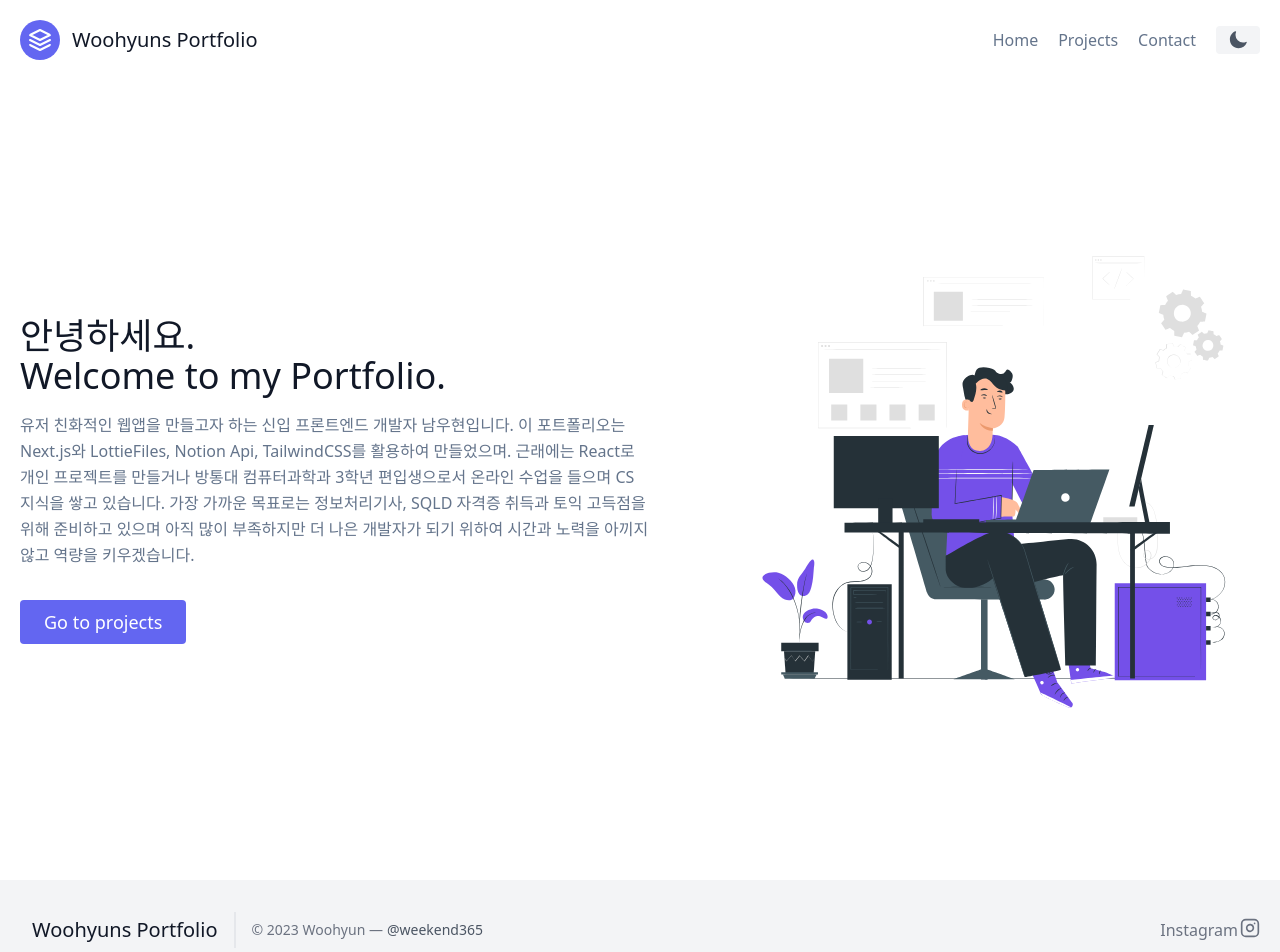
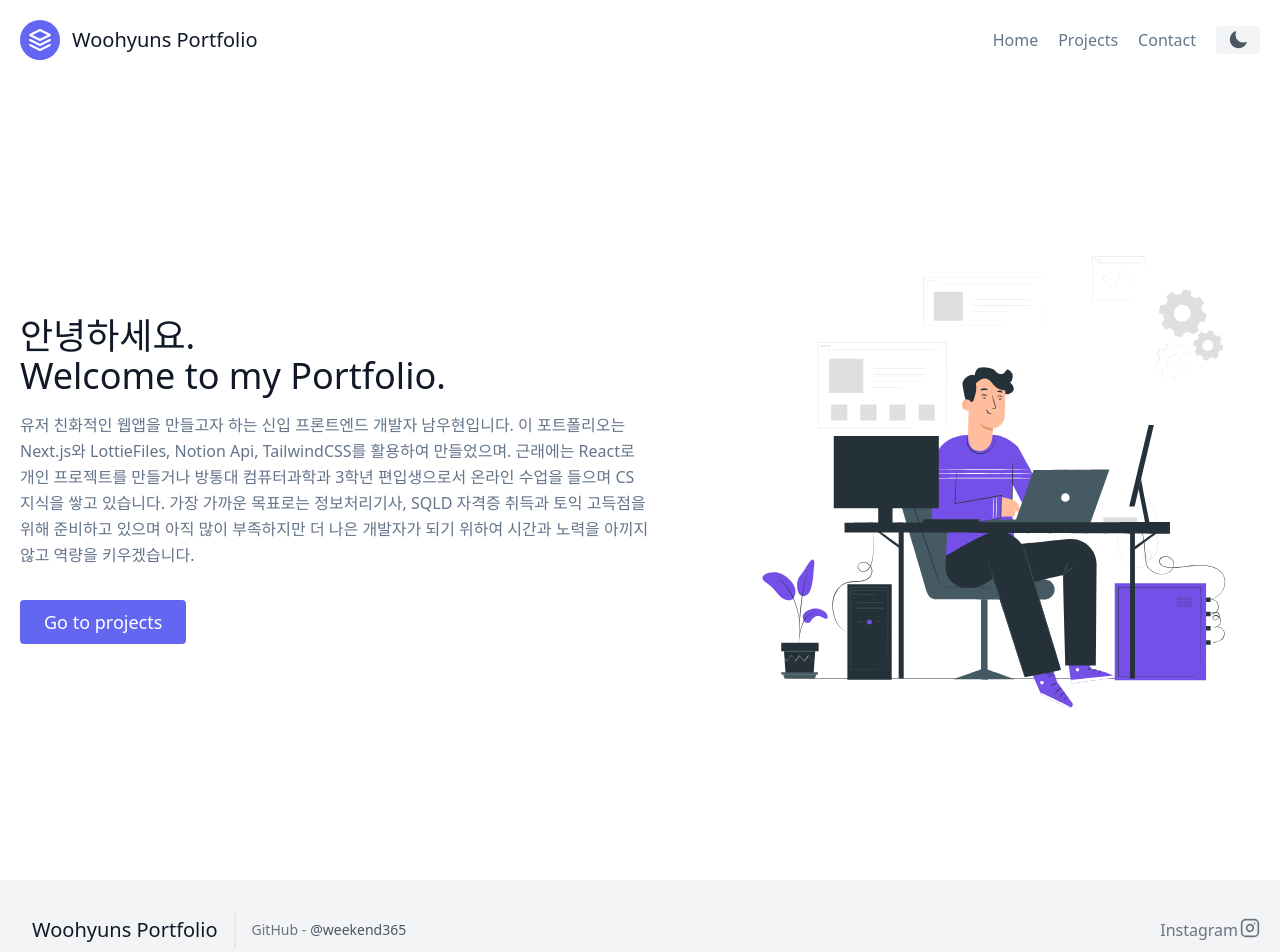
Before and after one commit to weekend365/Portfolio, a Next.js app: page / in a window 1280 px wide. Shown: the top 952 px of the page. Built offline with nearby package versions, Linux system fonts and the light colour scheme.

Commit message:
Footer 링크 수정

```diff
--- a/components/Footer.js
+++ b/components/Footer.js
@@ -12,9 +12,9 @@ export default function Footer() {
             <span className="ml-3 text-xl">Woohyuns Portfolio</span>
           </Link>
           <p className="text-sm text-gray-500 sm:ml-4 sm:pl-4 sm:border-l-2 sm:border-gray-200 sm:py-2 sm:mt-0 mt-4">
-            © 2023 Woohyun —
+            GitHub -
             <a
-              href="https://www.instagram.com/_weekend365/"
+              href="https://github.com/weekend365"
               className="text-gray-600 ml-1"
               rel="noopener noreferrer"
               target="_blank"
```
